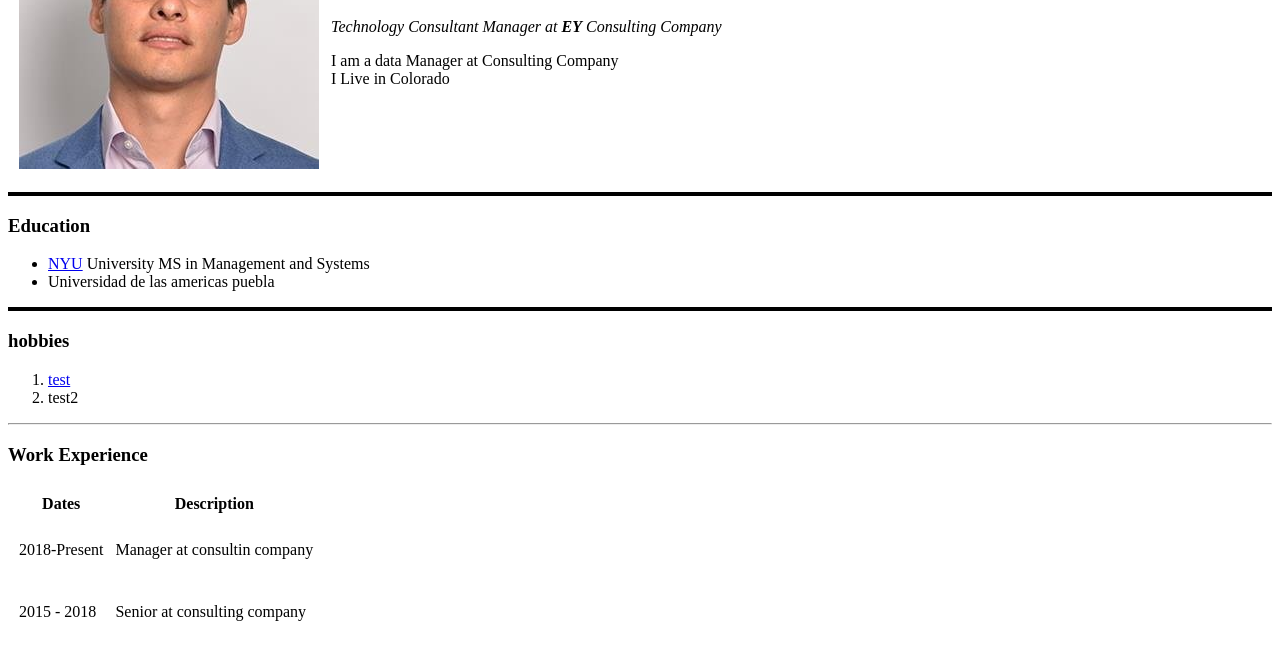
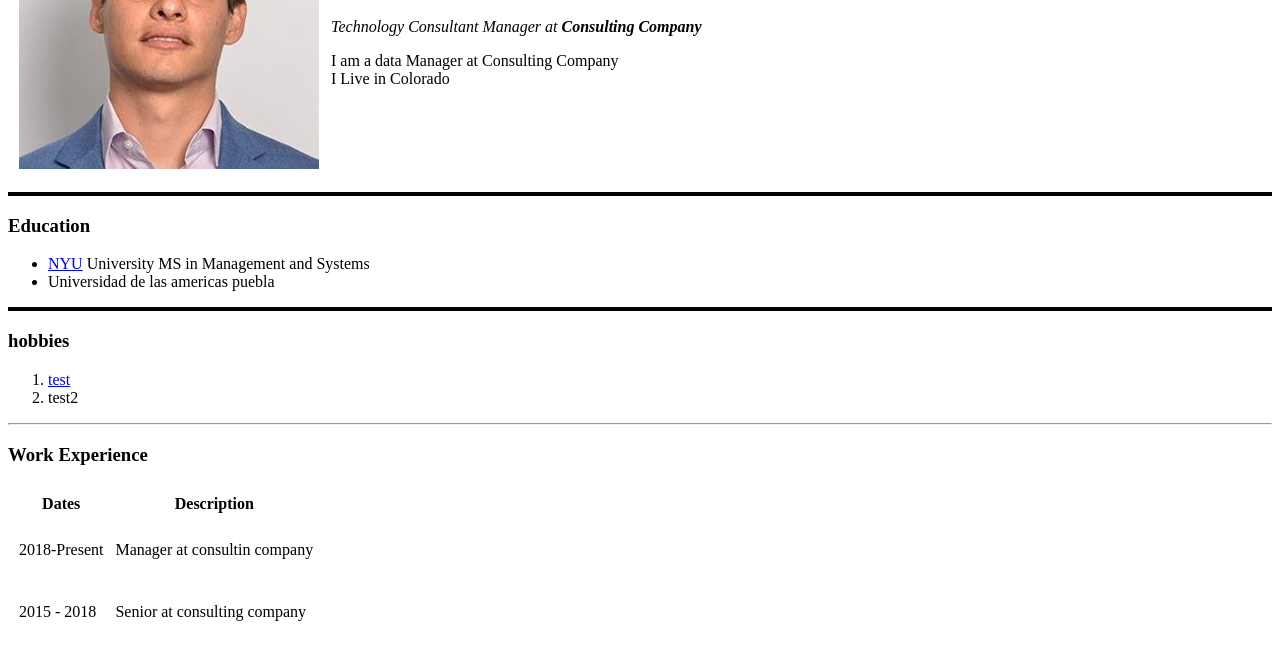
Before and after one commit to santiagodsm/cv, a plain HTML site: page index.html in a window 1280 px wide. Shown: the part 150-795 px from the top of the page. Drawn offline with Linux system fonts and the light colour scheme.

Commit message:
Update index.html

```diff
--- a/index.html
+++ b/index.html
@@ -12,7 +12,7 @@
       <td><img src="Santiago.jfif" alt="Santiago Profile Picture"></td>
       <td>
         <h1>Santiago's </h1>
-        <p> <em>Technology Consultant Manager at <strong>EY</strong> Consulting Company</em></p>
+        <p> <em>Technology Consultant Manager at <strong>Consulting Company</strong> </em></p>
         <p>I am a data Manager at Consulting Company <br>I Live in Colorado</p>
       </td>
     </tr>
```
